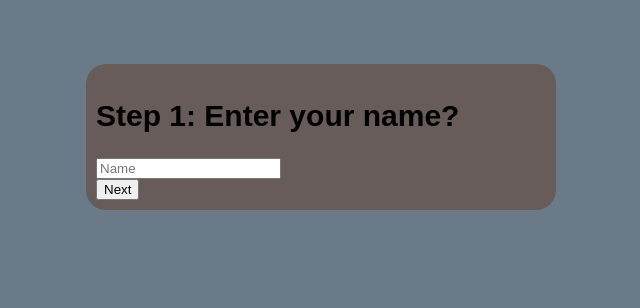
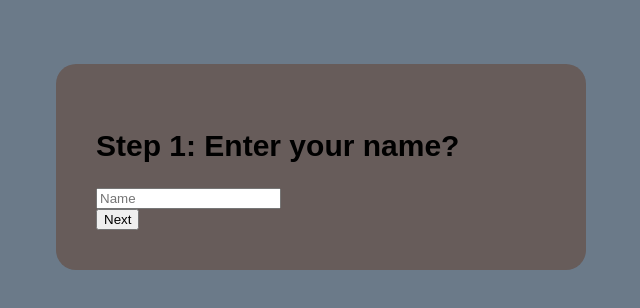
Before and after one commit to Eshhaa11/multi-step-form, a React (Create React App) app: page / in a window 1280 px wide. Shown: the top 308 px of the page, without its empty margins (319-959 px from the left). Built offline with nearby package versions, Linux system fonts and the light colour scheme.

Commit message:
added padding

```diff
--- a/src/Styles/Form.css
+++ b/src/Styles/Form.css
@@ -8,7 +8,7 @@ body {
     max-width: 450px;
     margin: 4rem auto;
     border-radius: 20px;
-    padding: 10px;
+    padding: 40px;
     background: #675C5A;
     font-family: sans-serif;
 }
```
